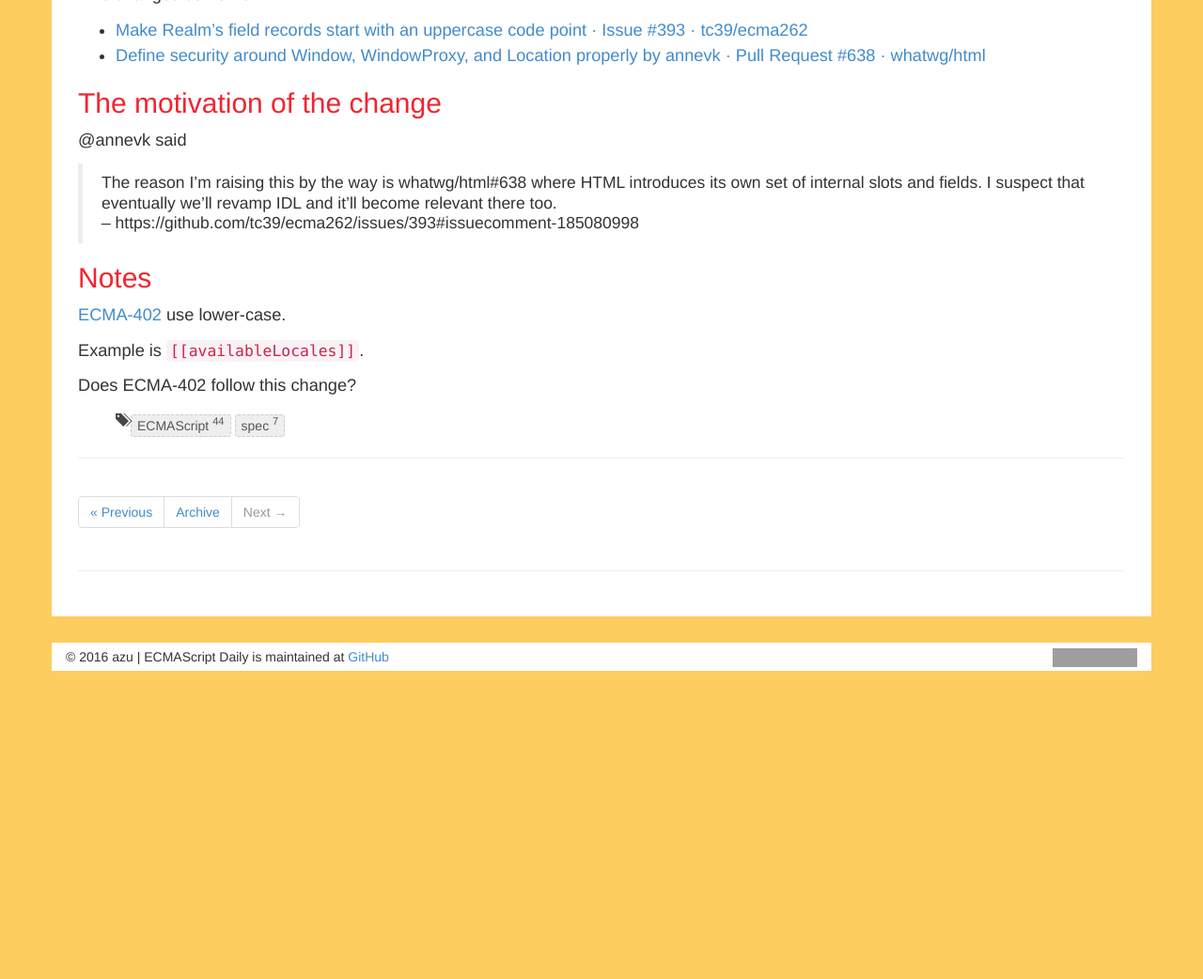
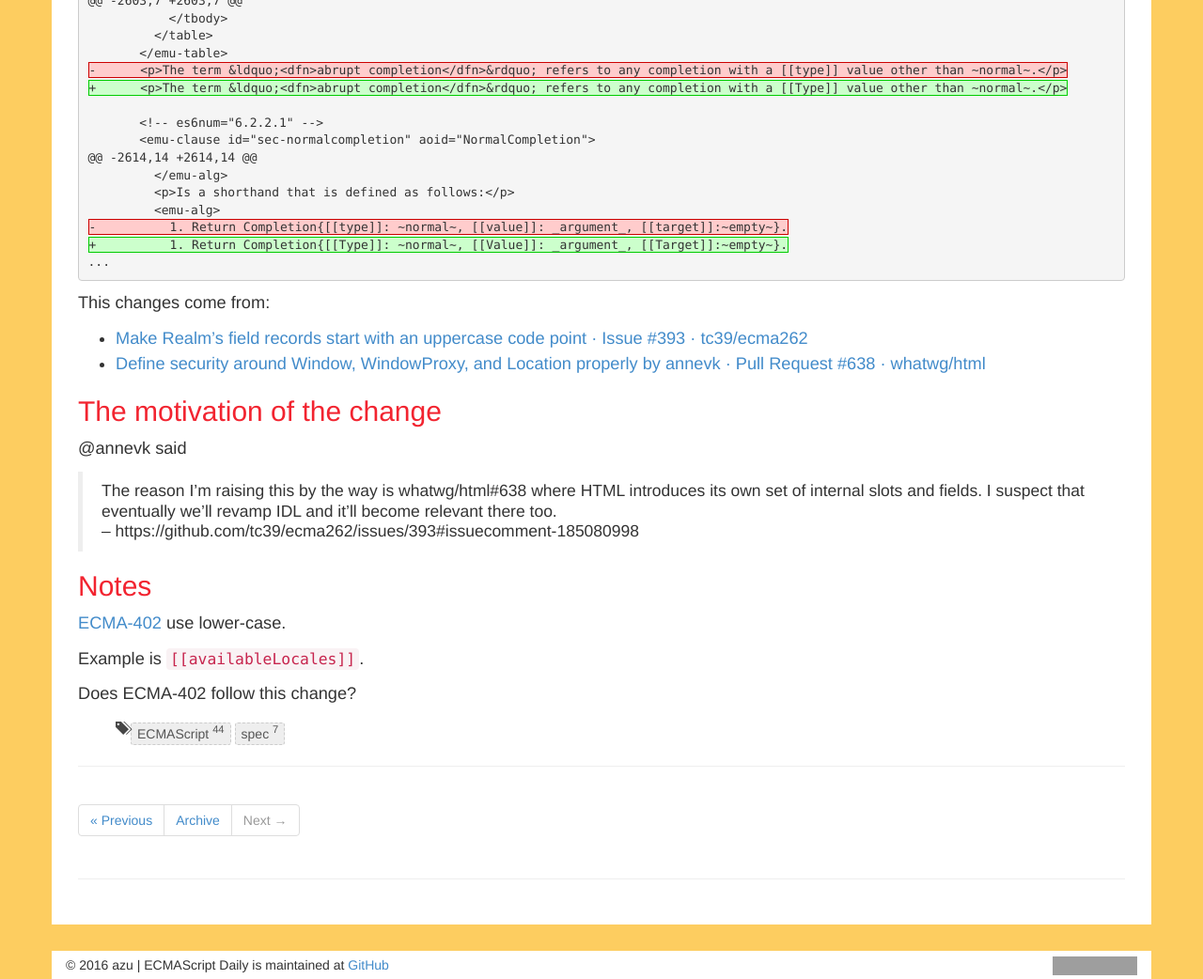
Before and after one commit to ecmascript-daily/ecmascript-daily.github.com, a Jekyll site: the page built from _posts/2016/2016-02-27-editorial-start-all-fields-and-slots-with-an-uppercase-code-point-tc39-ecma262-a2f6bfd.md, in a window 1280 px wide. Shown: the part 321-1363 px from the top of the page at 94% size. Built offline with Jekyll 4.4.1, drawn with Linux system fonts in a browser that asks for light colours; nearby versions of some CDN libraries; before the commit the page ends 1035 px from its top, so only the background shows below that; grey boxes are pictures that could not be loaded.

Commit message:
Update 2016-02-27-editorial-start-all-fields-and-slots-with-an-uppercase-code-point-tc39-ecma262-a2f6bfd.md

````diff
--- a/_posts/2016/2016-02-27-editorial-start-all-fields-and-slots-with-an-uppercase-code-point-tc39-ecma262-a2f6bfd.md
+++ b/_posts/2016/2016-02-27-editorial-start-all-fields-and-slots-with-an-uppercase-code-point-tc39-ecma262-a2f6bfd.md
@@ -8,6 +8,25 @@ tags:
   - spec
 ---
 Make Realm's field records start with an uppercase.
+
+```diff
+@@ -2603,7 +2603,7 @@
+           </tbody>
+         </table>
+       </emu-table>
+-      <p>The term &ldquo;<dfn>abrupt completion</dfn>&rdquo; refers to any completion with a [[type]] value other than ~normal~.</p>
++      <p>The term &ldquo;<dfn>abrupt completion</dfn>&rdquo; refers to any completion with a [[Type]] value other than ~normal~.</p>
+
+       <!-- es6num="6.2.2.1" -->
+       <emu-clause id="sec-normalcompletion" aoid="NormalCompletion">
+@@ -2614,14 +2614,14 @@
+         </emu-alg>
+         <p>Is a shorthand that is defined as follows:</p>
+         <emu-alg>
+-          1. Return Completion{[[type]]: ~normal~, [[value]]: _argument_, [[target]]:~empty~}.
++          1. Return Completion{[[Type]]: ~normal~, [[Value]]: _argument_, [[Target]]:~empty~}.
+...
+```
 
 This changes come from:
 
````
